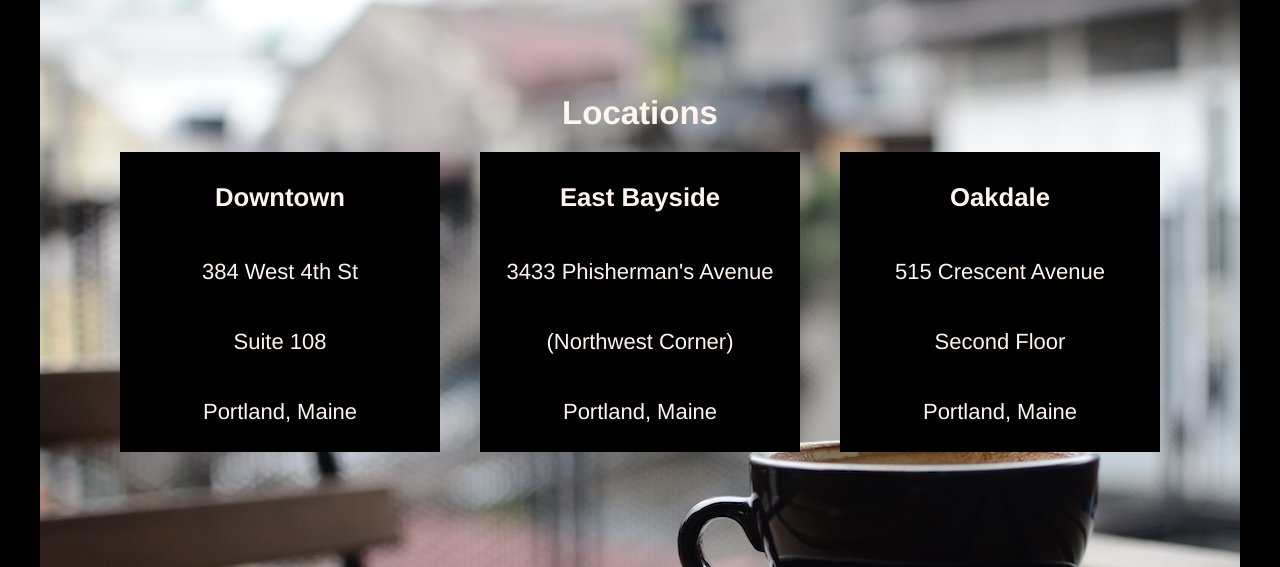
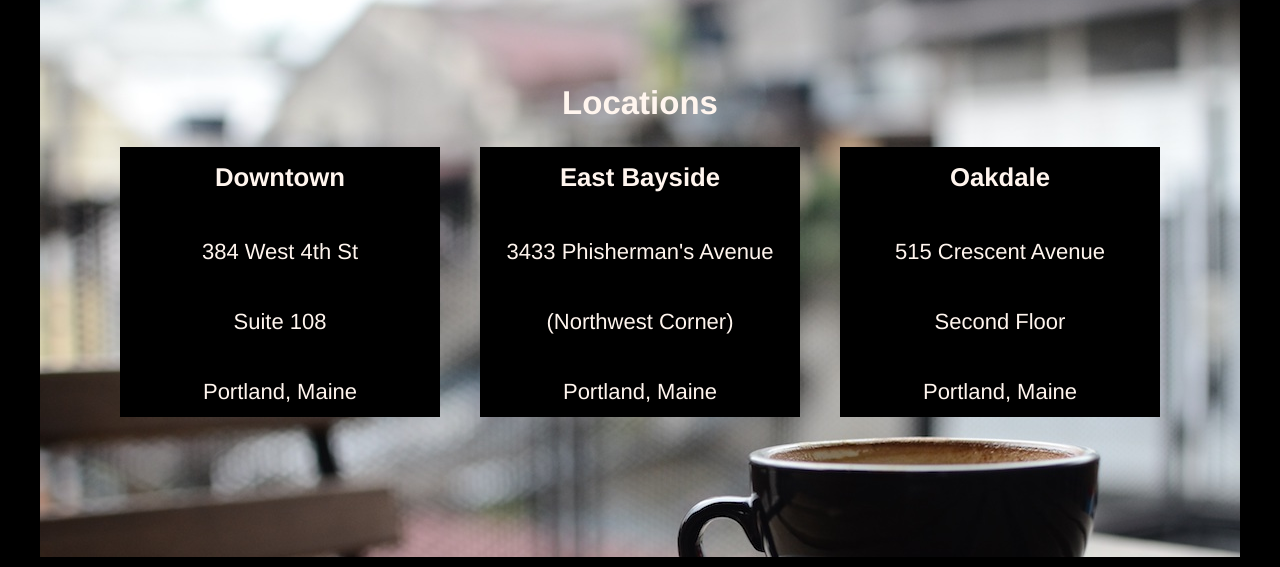
Before and after one commit to wonkatin/TeaCozy, a plain HTML site: page index.html in a window 1280 px wide. Shown: the part 1491-2058 px from the top of the page. Drawn offline with Linux system fonts and the light colour scheme.

Commit message:
Locations Commit 2

```diff
--- a/Resources/css/style.css
+++ b/Resources/css/style.css
@@ -102,40 +102,37 @@ header {
   margin-right: 50px;
 }
 .locations {
-  display: flex;
+  /*display: flex;
   flex-direction: column;
-  align-items: center;
+  align-items: center;*/
   background-image: url(../images/backgrounds/img-locations-background.jpg);
   height: 500px;
   width: 1200px;
-  padding-top: 70px;
-
+  padding-top: 60px;
+  text-align: center;
 }
 .locations h2 {
   margin-bottom: 15px;
 }
 .locationsboxes {
   display: flex;
-  flex-direction: row;
-
+  flex-wrap: wrap;
+  justify-content: center;
+  width: 1100;
+  margin: auto;
+  padding-top: 5px;
 
 }
-.locationsbox {
+.location {
   display: flex;
   flex-direction: column;
   justify-content: center;
   text-align: center;
-  height: 280px;
+  height:250px;
   width: 300px;
+  /*flex-basis: 280px;*/
   background-color: black;
   opacity: 1;
   padding: 10px;
   margin: 5px 20px;
 }
-/*.locationsbox.margin {
-  margin-right: 40px;*/
-}
-h3  {
-  padding: 10px;
-  margin: 0;
-}
--- a/index.html
+++ b/index.html
@@ -24,7 +24,7 @@
       </div>
     </header>
     <div class="content">
-      <div class="mission">
+      <div id="mission" class="mission">
         <div class="missionbanner">
           <h2>
             Our Mission
@@ -35,7 +35,7 @@
           </h4>
         </div>
       </div>
-      <div class="featured">
+      <div id="featured" class="featured">
         <div class="featuredbanner">
           <h2>Tea of the Month
           </h2>
@@ -72,11 +72,11 @@
           </div>
         </div>
       </div>
-      <div class="locations">
+      <div id="locations" class="locations">
         <h2>Locations
         </h2>
         <div class="locationsboxes">
-          <div class="locationsbox margin">
+          <div class="location">
             <h3>Downtown
             </h3>
             <p>384 West 4th St
@@ -86,7 +86,7 @@
             <p>Portland, Maine
             </p>
           </div>
-          <div class="locationsbox margin">
+          <div class="location">
             <h3>East Bayside
             </h3>
             <p>3433 Phisherman's Avenue
@@ -96,7 +96,7 @@
             <p>Portland, Maine
             </p>
           </div>
-          <div class="locationsbox">
+          <div class="location">
             <h3>Oakdale
             </h3>
             <p>515 Crescent Avenue
```
